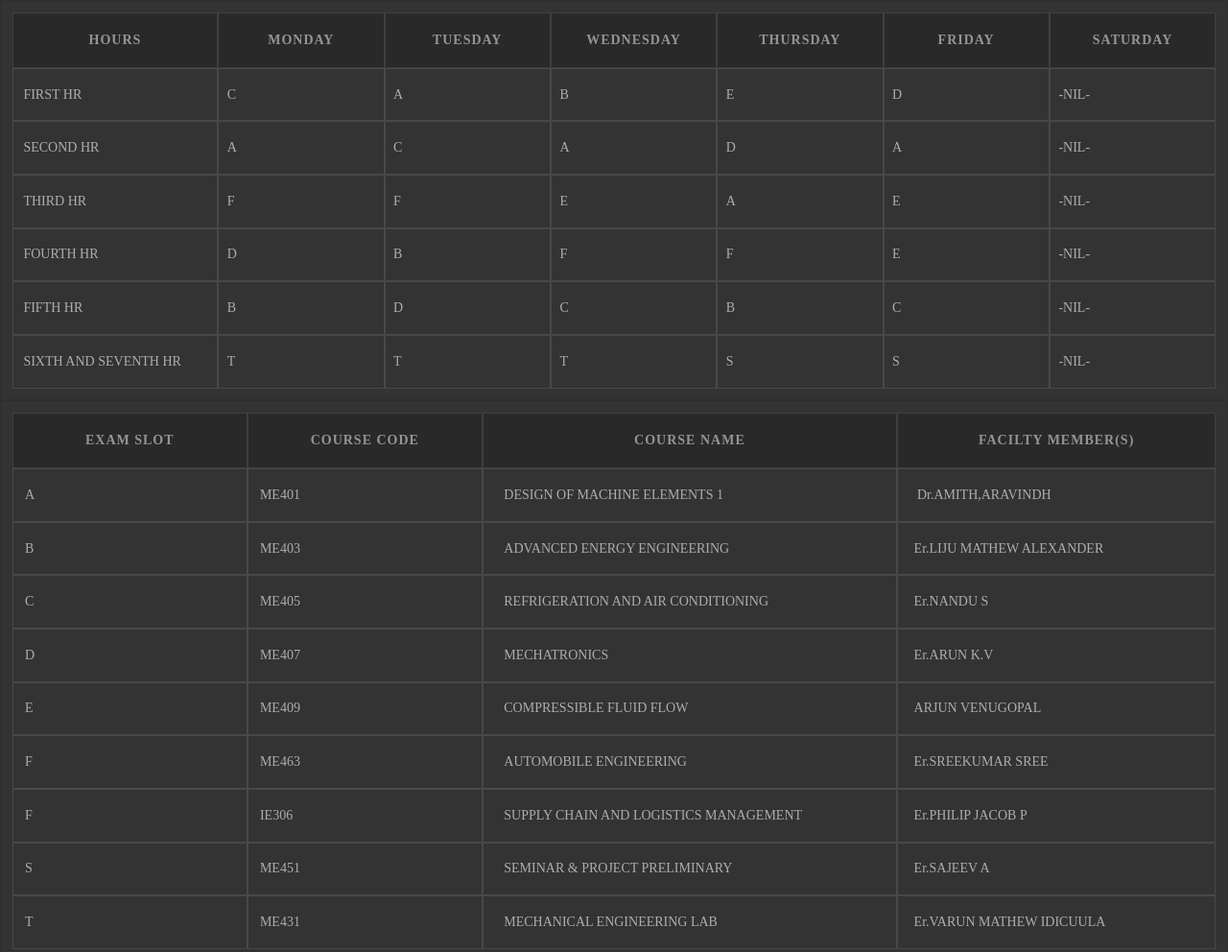
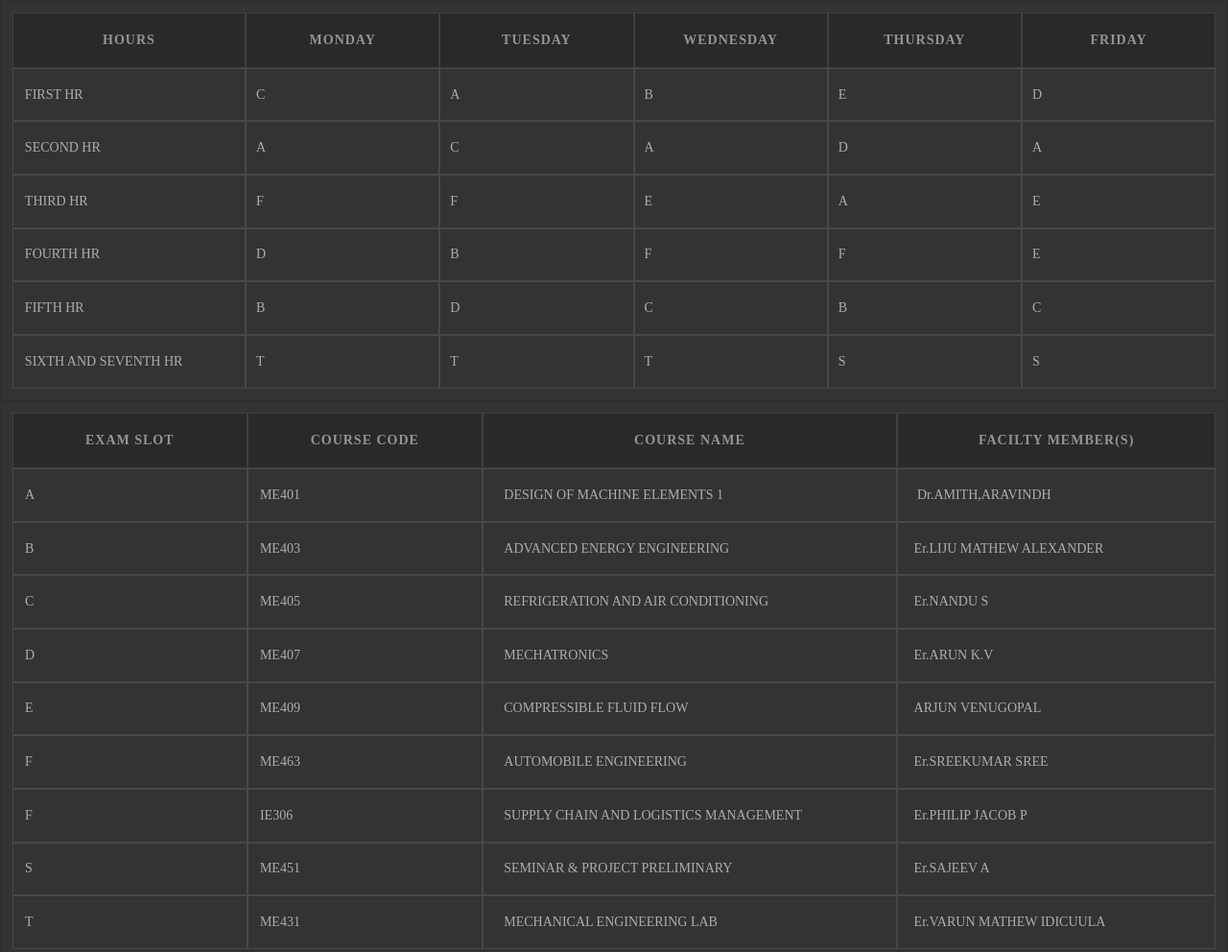
Before and after one commit to Ozymandis500/MECHANICAL_S7-S8, a plain HTML site: page index.html in a window 1280 px wide. Shown: the whole page at 96% size. Drawn offline with Linux system fonts and the light colour scheme.

Commit message:
Add files via upload

```diff
--- a/index.html
+++ b/index.html
@@ -14,7 +14,6 @@
           <th class="day-name">WEDNESDAY</th>
           <th class="day-name">THURSDAY</th>
           <th class="day-name">FRIDAY</th>
-          <th class="day-name">SATURDAY</th>
         </tr>
         <tr>
           <td class="hr-1"><span class="number">FIRST HR</span></td>
@@ -23,52 +22,46 @@
           <td class="pr-3"><span class="number">B</span></td>
           <td class="pr-4"><span class="number">E</span></td>
           <td class="pr-5"><span class="number">D</span></td>
-          <td class="pr-6"><span class="number">-NIL-</span></td>
         </tr>
         <tr>
             <td class="hr-2"><span class="number">SECOND HR</span></td>
-            <td class="pr-7"><span class="number">A</span></td>
-            <td class="pr-8"><span class="number">C</span></td>
-            <td class="pr-9"><span class="number">A</span></td>
-            <td class="pr-10"><span class="number">D</span></td>
-            <td class="pr-11"><span class="number">A</span></td>
-            <td class="pr-12"><span class="number">-NIL-</span></td>
+            <td class="pr-6"><span class="number">A</span></td>
+            <td class="pr-7"><span class="number">C</span></td>
+            <td class="pr-8"><span class="number">A</span></td>
+            <td class="pr-9"><span class="number">D</span></td>
+            <td class="pr-10"><span class="number">A</span></td>
           </tr>
           <tr>
             <td class="hr-3"><span class="number">THIRD HR</span></td>
-            <td class="pr-13"><span class="number">F</span></td>
-            <td class="pr-14"><span class="number">F</span></td>
+            <td class="pr-11"><span class="number">F</span></td>
+            <td class="pr-12"><span class="number">F</span></td>
+            <td class="pr-13"><span class="number">E</span></td>
+            <td class="pr-14"><span class="number">A</span></td>
             <td class="pr-15"><span class="number">E</span></td>
-            <td class="pr-16"><span class="number">A</span></td>
-            <td class="pr-17"><span class="number">E</span></td>
-            <td class="pr-18"><span class="number">-NIL-</span></td>
           </tr>
           <tr>
             <td class="hr-4"><span class="number">FOURTH HR</span></td>
-            <td class="pr-19"><span class="number">D</span></td>
-            <td class="pr-20"><span class="number">B</span></td>
-            <td class="pr-21"><span class="number">F</span></td>
-            <td class="pr-22"><span class="number">F</span></td>
-            <td class="pr-23"><span class="number">E</span></td>
-            <td class="pr-24"><span class="number">-NIL-</span></td>
+            <td class="pr-16"><span class="number">D</span></td>
+            <td class="pr-17"><span class="number">B</span></td>
+            <td class="pr-18"><span class="number">F</span></td>
+            <td class="pr-19"><span class="number">F</span></td>
+            <td class="pr-20"><span class="number">E</span></td>
           </tr>
           <tr>
             <td class="hr-5"><span class="number">FIFTH HR</span></td>
-            <td class="pr-25"><span class="number">B</span></td>
-            <td class="pr-26"><span class="number">D</span></td>
-            <td class="pr-27"><span class="number">C</span></td>
-            <td class="pr-28"><span class="number">B</span></td>
-            <td class="pr-29"><span class="number">C</span></td>
-            <td class="pr-30"><span class="number">-NIL-</span></td>
+            <td class="pr-21"><span class="number">B</span></td>
+            <td class="pr-22"><span class="number">D</span></td>
+            <td class="pr-23"><span class="number">C</span></td>
+            <td class="pr-24"><span class="number">B</span></td>
+            <td class="pr-25"><span class="number">C</span></td>
           </tr>
           <tr>
             <td class="hr-6"><span class="number">SIXTH AND SEVENTH HR</span></td>
-            <td class="pr-31"><span class="number">T</span></td>
-            <td class="pr-32"><span class="number">T</span></td>
-            <td class="pr-33"><span class="number">T</span></td>
-            <td class="pr-34"><span class="number">S</span></td>
-            <td class="pr-35"><span class="number">S</span></td>
-            <td class="pr-36"><span class="number">-NIL-</span></td>
+            <td class="pr-26"><span class="number">T</span></td>
+            <td class="pr-27"><span class="number">T</span></td>
+            <td class="pr-28"><span class="number">T</span></td>
+            <td class="pr-29"><span class="number">S</span></td>
+            <td class="pr-30"><span class="number">S</span></td>
           </tr>
       </table>
     </div>
```
